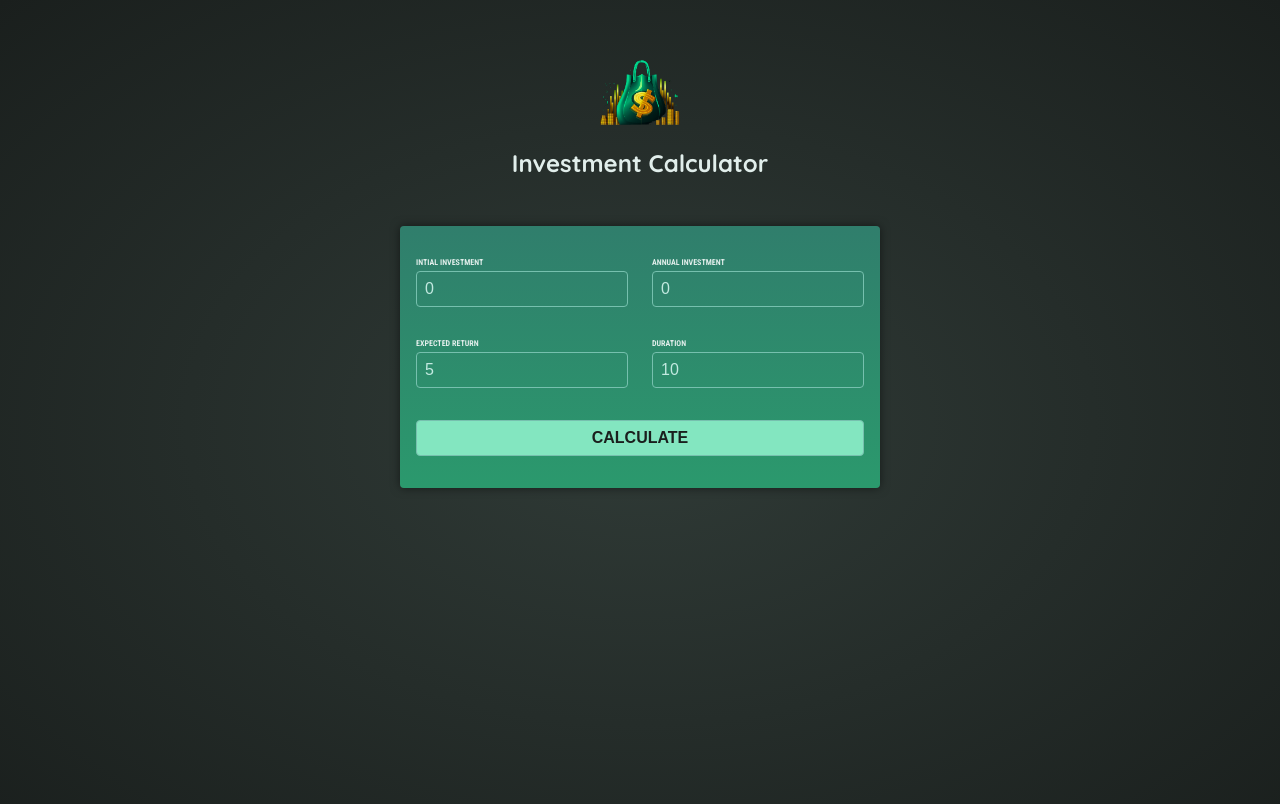
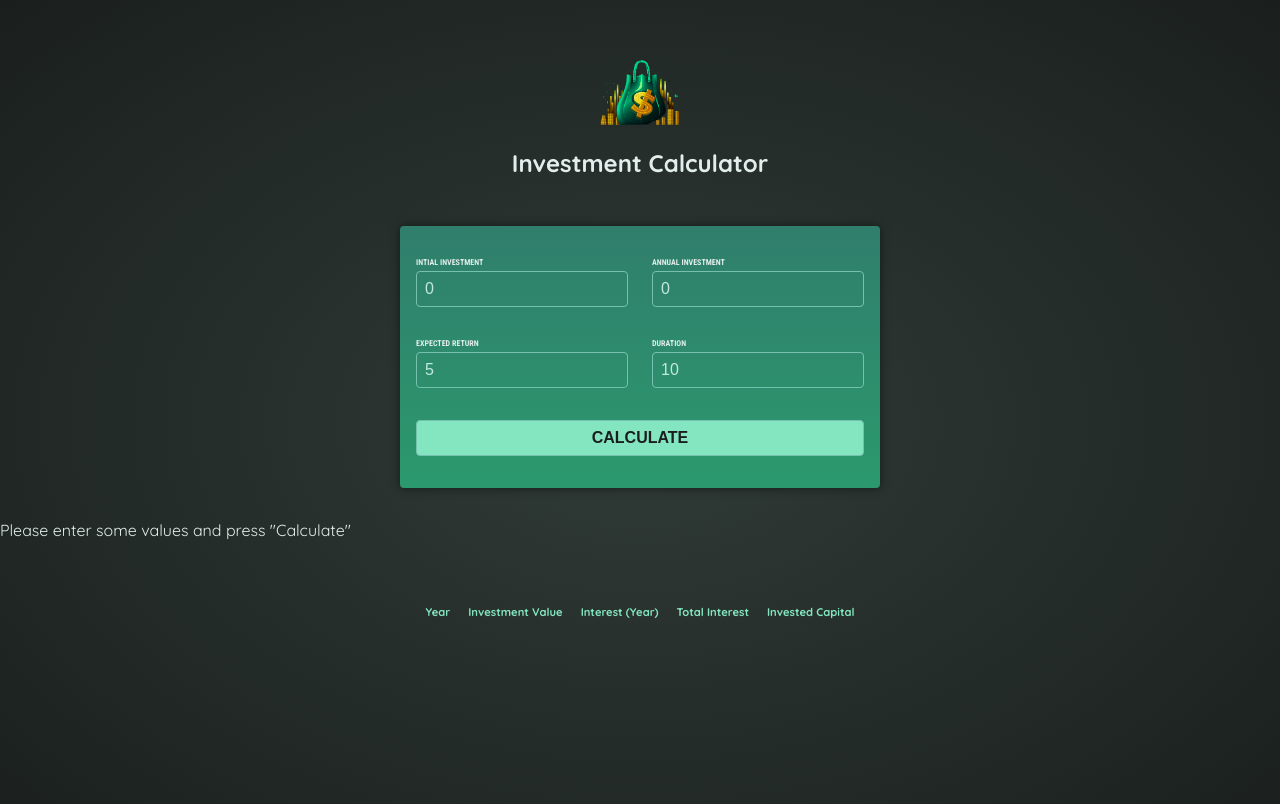
Before and after one commit to HT-shubhams/EssentialsPractice, an Angular app: page / in a window 1280 px wide. Shown: the top 804 px of the page. Built offline with nearby package versions, Linux system fonts and the light colour scheme.

Commit message:
Passing Data from Parent to Child with Inputs

```diff
--- a/src/app/app.component.html
+++ b/src/app/app.component.html
@@ -1,2 +1,3 @@
 <app-header />
 <app-user-input (calculate)="onCalculateInvestmentResults($event)" />
+<app-investment-results [results]="resultsData" />
--- a/src/app/app.component.ts
+++ b/src/app/app.component.ts
@@ -2,14 +2,24 @@
 import { HeaderComponent } from "./header/header.component";
 import { UserInputComponent } from "./user-input/user-input.component";
 import type { InvestmentInput } from "./investment-input.model";
+import { InvestmentResultsComponent } from "./investment-results/investment-results.component";
 
 @Component({
   selector: "app-root",
   standalone: true,
   templateUrl: "./app.component.html",
-  imports: [HeaderComponent, UserInputComponent],
+  imports: [HeaderComponent, UserInputComponent, InvestmentResultsComponent],
 })
 export class AppComponent {
+  resultsData?: {
+    year: number;
+    interest: number;
+    valueEndOfYear: number;
+    annualInvestment: number;
+    totalInterest: number;
+    totalAmountInvested: number;
+  }[];
+
   onCalculateInvestmentResults(data: InvestmentInput) {
     const { initialInvestment, duration, expectedReturn, annualInvestment } =
       data;
@@ -33,6 +43,6 @@
       });
     }
 
-    console.log(annualData);
+    this.resultsData = annualData;
   }
 }
--- /dev/null
+++ b/src/app/investment-results/investment-results.component.css
@@ -0,0 +1,19 @@
+table {
+  max-width: 50rem;
+  margin: 2rem auto;
+  padding: 1rem;
+  table-layout: fixed;
+  border-spacing: 1rem;
+  text-align: right;
+}
+
+table thead {
+  font-size: 0.7rem;
+  color: #83e6c0;
+}
+
+table tbody {
+  font-family: "Roboto Condensed", sans-serif;
+  font-size: 0.85rem;
+  color: #c2e9e0;
+}
--- /dev/null
+++ b/src/app/investment-results/investment-results.component.html
@@ -0,0 +1,14 @@
+<p>Please enter some values and press "Calculate"</p>
+
+<table>
+  <thead>
+    <tr>
+      <th>Year</th>
+      <th>Investment Value</th>
+      <th>Interest (Year)</th>
+      <th>Total Interest</th>
+      <th>Invested Capital</th>
+    </tr>
+  </thead>
+  <tbody></tbody>
+</table>
```
Also changed, not shown: src/app/investment-results/investment-results.component.ts (added, +28 -0 lines).
